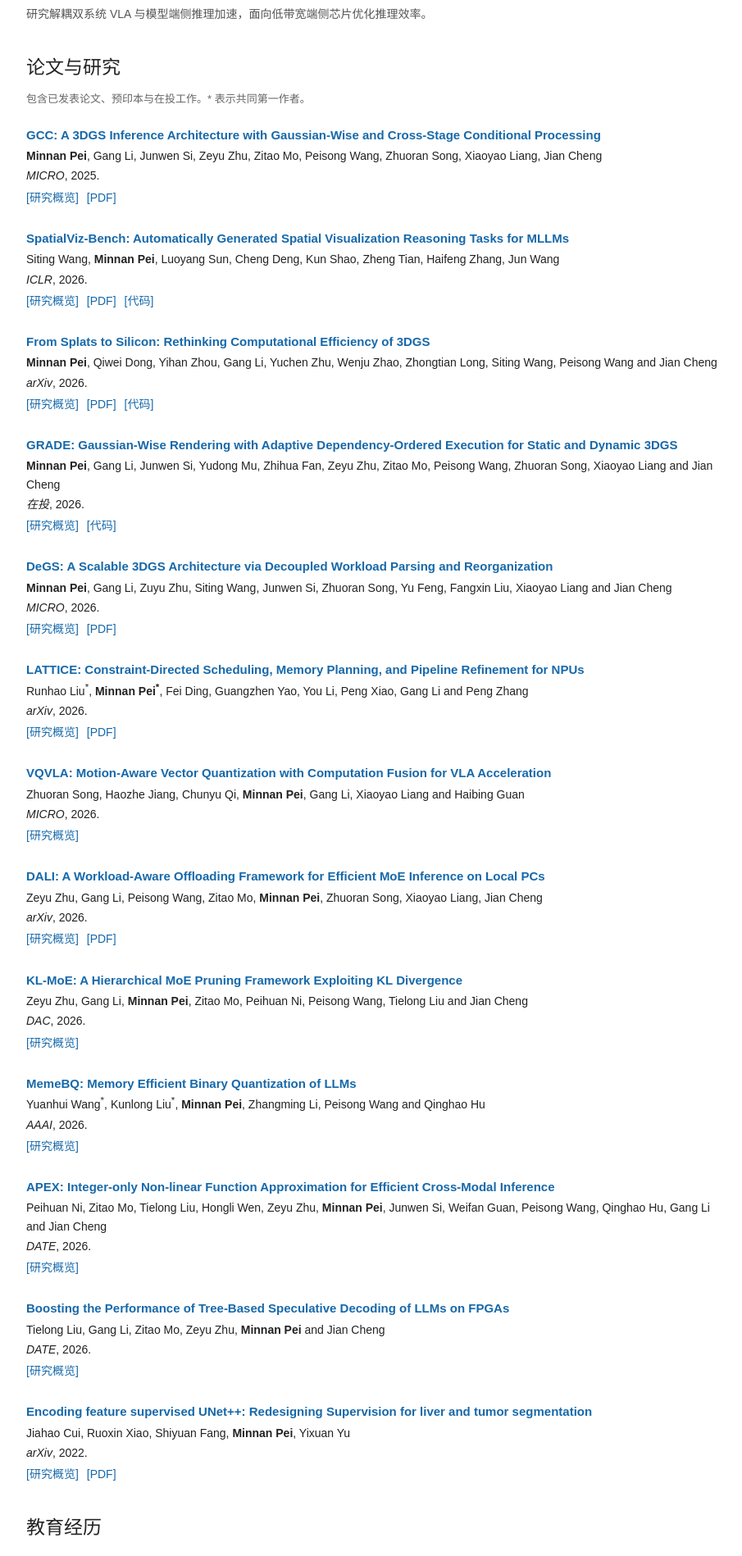
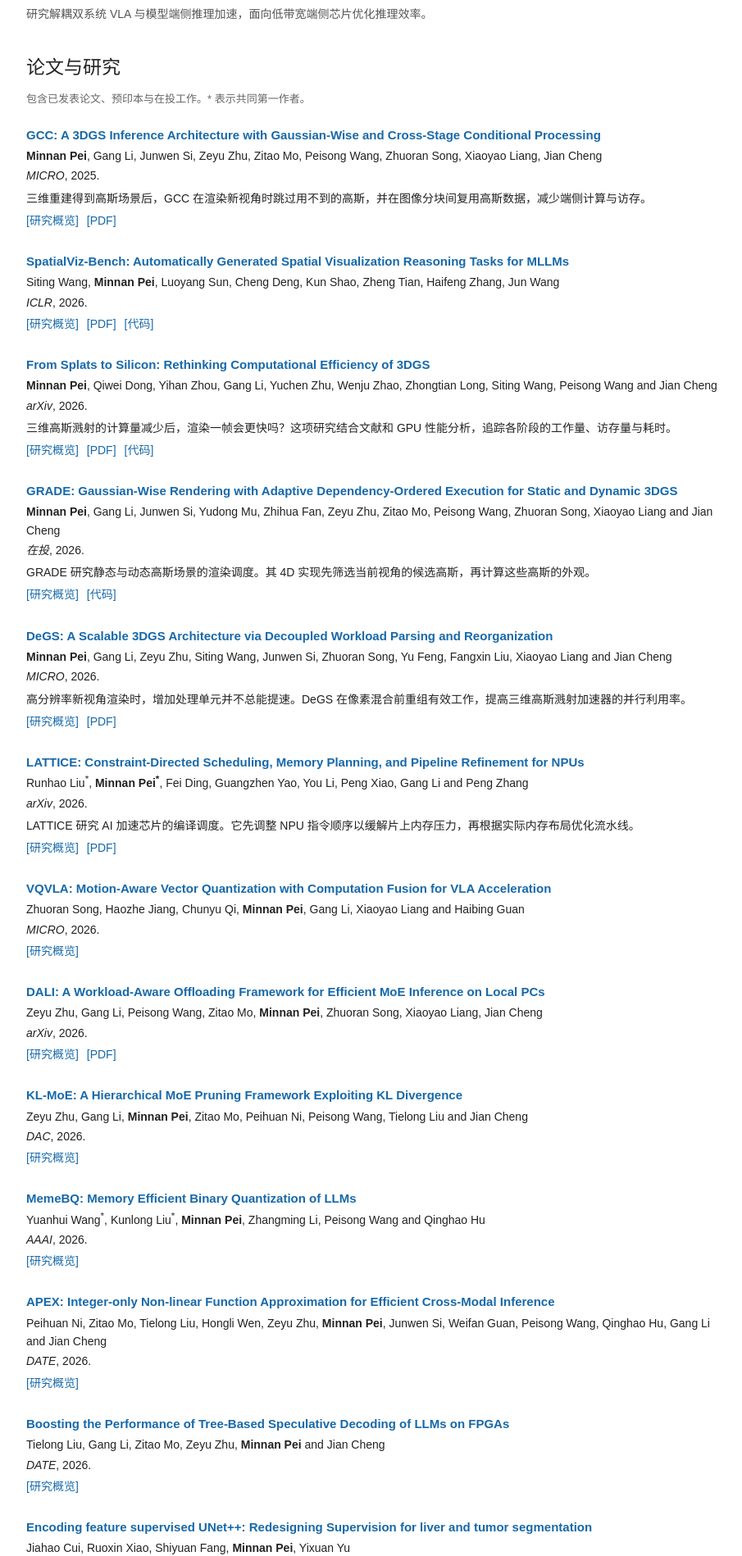
Before and after one commit to HAPPYPMN/HAPPYPMN.github.io, a Jekyll site: the page built from index_zh.md, in a window 1280 px wide. Shown: the part 660-2558 px from the top of the page at 82% size, without its empty margins (178-1083 px from the left). Built offline with Jekyll 4.4.1, drawn with Linux system fonts in a browser that asks for light colours.

Commit message:
Publish bilingual research descriptions and verified paper identifiers

```diff
--- a/_data/publications.yml
+++ b/_data/publications.yml
@@ -20,8 +20,13 @@
   - Computer architecture
   - Conditional processing
   summary:
-    en: A 3DGS inference architecture with Gaussian-wise and cross-stage conditional processing.
-    zh: 结合高斯粒度与跨阶段条件处理，设计 3DGS 推理加速体系结构。
+    en: GCC accelerates novel view synthesis from a reconstructed 3D scene by skipping unused Gaussians and reusing each Gaussian across image tiles.
+    zh: 三维重建得到高斯场景后，GCC 在渲染新视角时跳过用不到的高斯，并在图像分块间复用高斯数据，减少端侧计算与访存。
+  detail:
+    en: GCC uses cross-stage conditional processing to skip preprocessing for primitives that never affect the image. Its Gaussian-wise rendering dataflow finishes the contributions of one Gaussian before loading the next. The paper compares the speed and energy efficiency of this 3D Gaussian Splatting (3DGS) accelerator with GSCore.
+    zh: GCC 面向端侧低功耗的新视角合成。跨阶段条件处理让三维高斯溅射（3DGS）加速器跳过无用的预处理，逐高斯渲染则减少重复读取。论文将这一硬件设计与 GSCore 比较，评估渲染性能与能效。
+  arxiv: '2507.15300'
+  doi: 10.1145/3725843.3756072
   resources:
   - label: PDF
     url: https://arxiv.org/pdf/2507.15300
@@ -78,8 +83,12 @@
   - Hardware efficiency
   - Profiling
   summary:
-    en: A study of computational efficiency in 3D Gaussian Splatting, with the accompanying gsprof codebase.
-    zh: 研究三维高斯溅射的计算效率，并提供配套的 gsprof 代码。
+    en: From Splats to Silicon uses GPU profiling to trace when reducing work in 3D Gaussian Splatting actually saves memory traffic or shortens frame time.
+    zh: 三维高斯溅射的计算量减少后，渲染一帧会更快吗？这项研究结合文献和 GPU 性能分析，追踪各阶段的工作量、访存量与耗时。
+  detail:
+    en: Rendering new views of a reconstructed scene involves selecting Gaussians, processing their screen-space footprints and moving data between stages. The study compares how those costs change across scenes, viewpoints and implementations. Its companion tool, gsprof, supports investigation of GPU bottlenecks.
+    zh: 对三维重建后的场景做新视角合成时，同一种优化在不同场景和视角下可能得到不同的帧耗时。论文把高斯筛选、屏幕空间工作量与下游执行联系起来，配套的 gsprof 可用于定位 GPU 瓶颈。
+  arxiv: '2609.06157'
   resources:
   - label: PDF
     url: https://arxiv.org/pdf/2609.06157
@@ -110,20 +119,23 @@
   - Rendering
   - Scheduling
   summary:
-    en: Gaussian-wise rendering and adaptive dependency-ordered execution for static and dynamic 3D Gaussian Splatting.
-    zh: 面向静态与动态 3DGS，研究高斯粒度渲染与自适应依赖顺序执行。
+    en: GRADE schedules rendering work for static and dynamic Gaussian scenes. Its 4D implementation computes appearance only for candidates that survive filtering for the current camera.
+    zh: GRADE 研究静态与动态高斯场景的渲染调度。其 4D 实现先筛选当前视角的候选高斯，再计算这些高斯的外观。
+  detail:
+    en: For a changing scene, the time and camera of a frame determine which primitives may contribute. The public implementation can reject records before generating geometry and defer appearance evaluation. It also includes a search over stage configurations and a benchmark for comparing execution orders.
+    zh: 动态场景中，每一帧的时间和相机位置决定哪些高斯可能参与成像。公开实现可以在生成几何信息之前排除部分高斯，推迟外观计算，并提供阶段配置搜索和执行顺序对比测试。
   resources:
   - label: Code
     url: https://github.com/HAPPYPMN/GRADE-GS
   equal: false
 - key: degs
   title: 'DeGS: A Scalable 3DGS Architecture via Decoupled Workload Parsing and Reorganization'
-  authors_html: <strong>Minnan Pei</strong>, Gang Li, Zuyu Zhu, Siting Wang, Junwen Si, Zhuoran Song, Yu Feng, Fangxin Liu,
+  authors_html: <strong>Minnan Pei</strong>, Gang Li, Zeyu Zhu, Siting Wang, Junwen Si, Zhuoran Song, Yu Feng, Fangxin Liu,
     Xiaoyao Liang and Jian Cheng
   authors:
   - Minnan Pei
   - Gang Li
-  - Zuyu Zhu
+  - Zeyu Zhu
   - Siting Wang
   - Junwen Si
   - Zhuoran Song
@@ -139,8 +151,12 @@
   - Computer architecture
   - Scalability
   summary:
-    en: A scalable 3DGS architecture that decouples workload parsing and reorganization.
-    zh: 通过解耦工作负载解析与重组，研究可扩展的 3DGS 加速体系结构。
+    en: DeGS speeds up high-resolution Gaussian rendering by grouping useful pixel work before blending, so more processing elements can run in parallel.
+    zh: 高分辨率新视角渲染时，增加处理单元并不总能提速。DeGS 在像素混合前重组有效工作，提高三维高斯溅射加速器的并行利用率。
+  detail:
+    en: In 3D Gaussian Splatting (3DGS), irregular footprints and early pixel termination leave parallel processing elements idle. DeGS decouples workload parsing from blending and uses workload reorganization to pack the surviving pixel operations together. The paper measures scaling from 16 to 1,024 processing elements, at resolutions from 720p to 8K.
+    zh: 对三维重建后的高斯场景合成新视角时，高斯覆盖的区域不规则，每个像素结束混合的时刻也不同。DeGS 将覆盖和透射率检查与混合分开，评估了 16 至 1,024 个处理单元以及 720p 至 8K 分辨率下的扩展性。
+  arxiv: '2608.02099'
   resources:
   - label: PDF
     url: https://arxiv.org/pdf/2608.02099
@@ -166,8 +182,12 @@
   - Scheduling
   - Memory planning
   summary:
-    en: Constraint-directed scheduling, memory planning, and pipeline refinement for neural processing units.
-    zh: 面向 NPU 的约束驱动调度、内存规划与流水线优化。
+    en: LATTICE schedules commands on an AI accelerator so that more data fits in on-chip memory, then refines the pipeline around the chosen memory layout.
+    zh: LATTICE 研究 AI 加速芯片的编译调度。它先调整 NPU 指令顺序以缓解片上内存压力，再根据实际内存布局优化流水线。
+  detail:
+    en: The order of commands determines which buffers must coexist. On a neural processing unit (NPU), a poor order can force intermediate data out to external memory. LATTICE jointly considers buffer lifetimes, placement and address reuse, and evaluates spill traffic and modeled execution time on command traces.
+    zh: 指令执行顺序决定哪些缓冲区必须同时驻留。片上空间不足会导致中间数据被写回外存，再重新载入。LATTICE 编译器根据数据生命周期安排指令，在分配地址后利用复用约束调整执行时序，并以指令轨迹评估外存流量和建模执行时间。
+  arxiv: '2607.17422'
   resources:
   - label: PDF
     url: https://arxiv.org/pdf/2607.17422v2
--- a/_includes/home.html
+++ b/_includes/home.html
@@ -30,6 +30,7 @@
         <h3><a href="{{ '/research/' | append: pub.key | append: '/' | relative_url }}">{{ pub.title }}</a></h3>
         <p class="authors">{{ pub.authors_html }}</p>
         <p class="publication-venue"><em>{% if pub.venue == 'Under Review' and page.lang == 'zh' %}在投{% else %}{{ pub.venue }}{% endif %}</em>, {{ pub.year }}.</p>
+        {% if pub.detail %}<p class="publication-summary">{{ pub.summary[page.lang] | escape }}</p>{% endif %}
         <div class="resource-links"><a href="{{ '/research/' | append: pub.key | append: '/' | relative_url }}">[{{ t.details }}]</a>{% for link in pub.resources %}<a href="{{ link.url }}">[{% if link.label == 'Code' %}{{ t.code }}{% else %}{{ link.label }}{% endif %}]</a>{% endfor %}</div>
       </article>
     </li>
--- a/_layouts/default.html
+++ b/_layouts/default.html
@@ -1,10 +1,15 @@
+{%- assign description = page.description | default: site.description -%}
+{%- if page.collection == 'publications' -%}
+  {%- assign publication = site.data.publications | where: 'key', page.key | first -%}
+  {%- if publication.detail -%}{%- assign description = publication.summary.en -%}{%- endif -%}
+{%- endif -%}
 <!DOCTYPE html>
 <html lang="{% if page.lang == 'zh' %}zh-CN{% else %}en{% endif %}">
 <head>
   <meta charset="utf-8">
   <meta name="viewport" content="width=device-width, initial-scale=1">
   <title>{{ page.title | escape }}</title>
-  <meta name="description" content="{{ page.description | default: site.description | escape }}">
+  <meta name="description" content="{{ description | escape }}">
   <meta name="author" content="Minnan Pei">
   <meta name="theme-color" content="#ffffff">
   <meta name="robots" content="{% if page.noindex %}noindex, follow{% else %}index, follow, max-image-preview:large{% endif %}">
@@ -17,7 +22,7 @@
   <meta property="og:type" content="{% if page.homepage %}profile{% else %}article{% endif %}">
   <meta property="og:site_name" content="Minnan Pei · 裴旻楠">
   <meta property="og:title" content="{{ page.title | escape }}">
-  <meta property="og:description" content="{{ page.description | default: site.description | escape }}">
+  <meta property="og:description" content="{{ description | escape }}">
   <meta property="og:url" content="{{ page.url | replace: 'index.html', '' | absolute_url }}">
   <meta property="og:image" content="{{ '/assets/images/social-card.png' | absolute_url }}">
   <meta property="og:image:width" content="1200">
@@ -26,7 +31,7 @@
   <meta property="og:locale" content="{% if page.lang == 'zh' %}zh_CN{% else %}en_US{% endif %}">
   <meta name="twitter:card" content="summary_large_image">
   <meta name="twitter:title" content="{{ page.title | escape }}">
-  <meta name="twitter:description" content="{{ page.description | default: site.description | escape }}">
+  <meta name="twitter:description" content="{{ description | escape }}">
   <meta name="twitter:image" content="{{ '/assets/images/social-card.png' | absolute_url }}">
   <link rel="icon" href="{{ '/favicon.ico' | relative_url }}?v=p1" sizes="16x16 32x32 48x48">
   <link rel="icon" type="image/svg+xml" href="{{ '/assets/images/favicon-p.svg' | relative_url }}">
--- a/_layouts/publication.html
+++ b/_layouts/publication.html
@@ -7,11 +7,11 @@ layout: default
   <div class="paper-meta"><span>{{ pub.venue }}, {{ pub.year }}</span><span>{{ pub.topic }}</span></div>
   <h1>{{ pub.title }}</h1>
   <p class="paper-authors">{{ pub.authors_html }}{% if pub.equal %}<br><small><sup>*</sup> Equal contribution.</small>{% endif %}</p>
-  <div class="resource-links">{% for resource in pub.resources %}<a href="{{ resource.url }}">{% if resource.label == 'PDF' %}[Paper]{% else %}[Code]{% endif %}</a>{% endfor %}</div>
+  <div class="resource-links">{% if pub.doi %}<a href="https://doi.org/{{ pub.doi }}">[Conference paper]</a>{% endif %}{% if pub.arxiv %}<a href="https://arxiv.org/abs/{{ pub.arxiv }}">[arXiv]</a>{% endif %}{% for resource in pub.resources %}<a href="{{ resource.url }}">[{{ resource.label }}]</a>{% endfor %}</div>
   <section class="paper-summary" aria-labelledby="overview">
     <h2 id="overview">Overview</h2>
-    <p>{{ pub.summary.en }}</p>
-    <p lang="zh-CN">{{ pub.summary.zh }}</p>
+    <p>{{ pub.summary.en | escape }}{% if pub.detail %} {{ pub.detail.en | escape }}{% endif %}</p>
+    <p lang="zh-CN">{{ pub.summary.zh | escape }}{% if pub.detail %}{{ pub.detail.zh | escape }}{% endif %}</p>
     <ul class="tag-list">{% for tag in pub.tags %}<li>{{ tag }}</li>{% endfor %}</ul>
     {% if pub.venue == 'Under Review' %}<p class="paper-note">This work is under review. The linked resources are the currently public materials.</p>{% elsif pub.venue == 'arXiv' %}<p class="paper-note">Preprint, {{ pub.year }}. See the linked paper for the full method, experiments, and latest version.</p>{% else %}<p class="paper-note">{{ pub.venue }}, {{ pub.year }}{% if pub.resources.size == 0 %}. Public paper and code links will be added when available.{% endif %}</p>{% endif %}
   </section>
--- a/assets/css/style.scss
+++ b/assets/css/style.scss
@@ -54,6 +54,7 @@ sup { line-height: 0; }
 .authors { font-size: 14px; line-height: 1.6; }
 .authors strong { font-weight: 600; }
 .publication-venue { font-size: 14px; margin-top: 2px; }
+.publication-summary { font-size: 14px; margin: 4px 0; }
 .resource-links { display: flex; flex-wrap: wrap; gap: 10px; font-size: 14px; margin-top: 3px; }
 .honors-list { padding-left: 21px; margin: 0; }
 .honors-list li { margin-bottom: 5px; }
--- /dev/null
+++ b/eddd6615ccdc45618c5d6cae34a2a6ee.txt
@@ -0,0 +1 @@
+eddd6615ccdc45618c5d6cae34a2a6ee
```
Also changed, not shown: _includes/publication-meta.html (+5 -2 lines).
